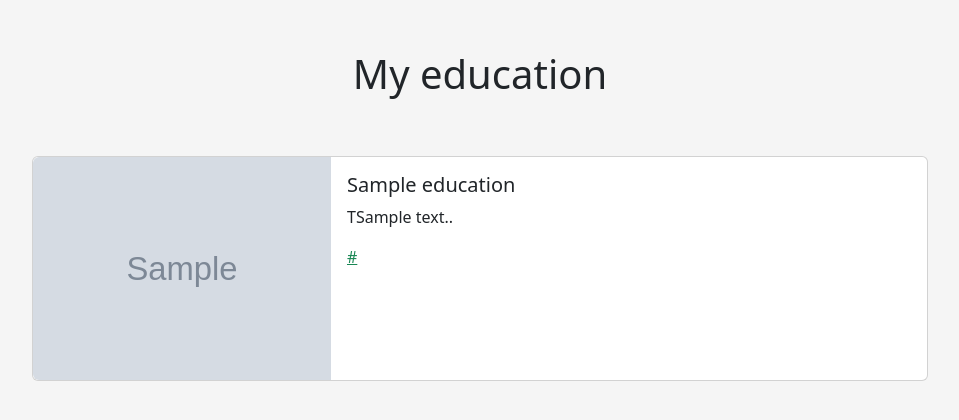
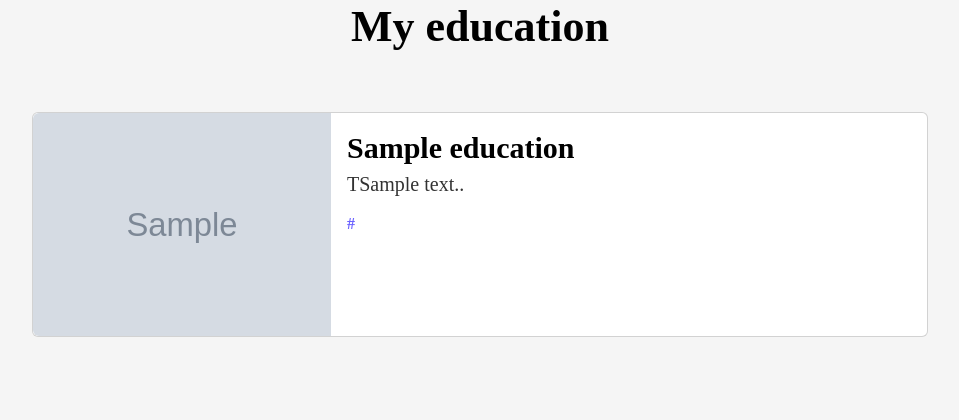
Before and after one commit to quvvatullayev/my_portfolio, a Django app: page /education/ in a window 1280 px wide. Shown: the top 420 px of the page, without its empty margins (160-1119 px from the left). Run offline with Django 4.2, Linux system fonts and the light colour scheme; tables that the repository leaves empty hold one stand-in row (values such as "Sample post"); grey boxes marked "Sample" are stand-in pictures.

Commit message:
fix education

```diff
--- a/my_portfolio/templates/education.html
+++ b/my_portfolio/templates/education.html
@@ -22,13 +22,51 @@
           transform: scale(1.1);
           transition: 0.5s;
       }
-      .h1_skill
-      {
-          text-align: center;
-          margin-top: 50px;
-      }
       body{
           background-color: #f5f5f5;
+      }
+      .h1_skill{
+        font-family: 'Montserrat';
+        font-style: normal;
+        font-weight: 600;
+        font-size: 44px;
+        line-height: 54px;
+        color: #000000;
+        text-align: center;
+      }
+      .me_title{
+        font-family: 'Montserrat';
+        font-style: normal;
+        font-weight: 600;
+        font-size: 30px;
+        line-height: 37px;
+        display: flex;
+        align-items: center;
+        text-align: center;
+        color: #000000;
+      }
+      .me_text{
+        font-family: 'Montserrat';
+      font-style: normal;
+      font-weight: 500;
+      font-size: 20px;
+      line-height: 20px;
+      text-align: left;
+      color: #000000;
+      opacity: 0.8;
+      }
+      .me_link{
+        font-family: 'Montserrat';
+        font-style: normal;
+        font-weight: 600;
+        font-size: 16px;
+        line-height: 175.9%;
+        color: #6C63FF;
+        text-decoration: none;
+      }
+      .me_link:hover{
+        color: #6C63FF;
+        text-decoration: underline;
       }
     </style>
 </head>
@@ -42,9 +80,9 @@
         </div>
         <div class="col-md-8">
           <div class="card-body">
-            <h5 class="card-title">{{ education.education_name }}</h5>
-            <p class="card-text">T{{ education.education_description }}.</p>
-            <a class="link-success" href="{{ education.education_link }}">{{ education.education_link }}</a>
+            <h5 class="card-title me_title">{{ education.education_name }}</h5>
+            <p class="card-text me_text">T{{ education.education_description }}.</p>
+            <a class="me_link" href="{{ education.education_link }}">{{ education.education_link }}</a>
           </div>
         </div>
       </div>
```
